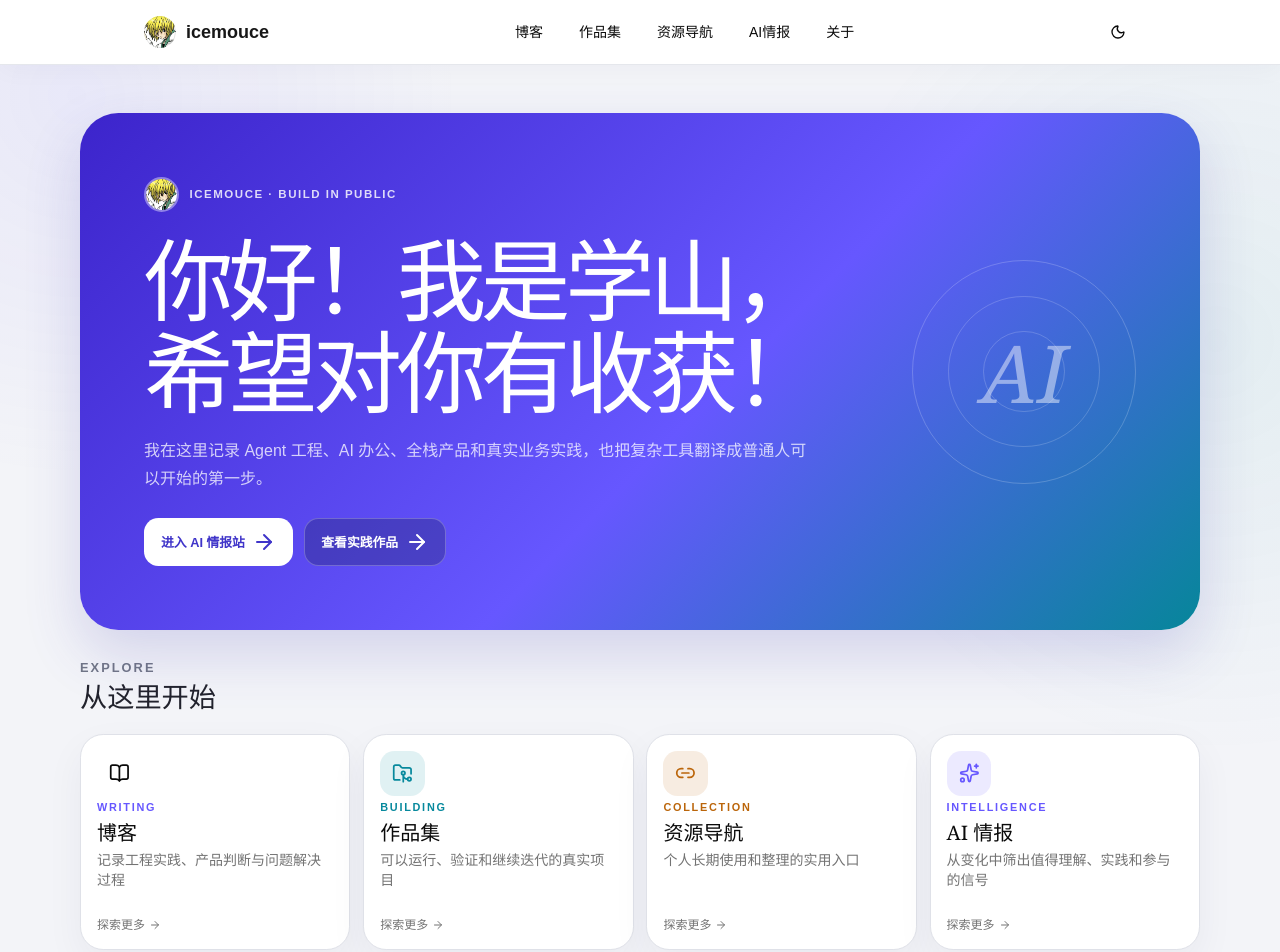
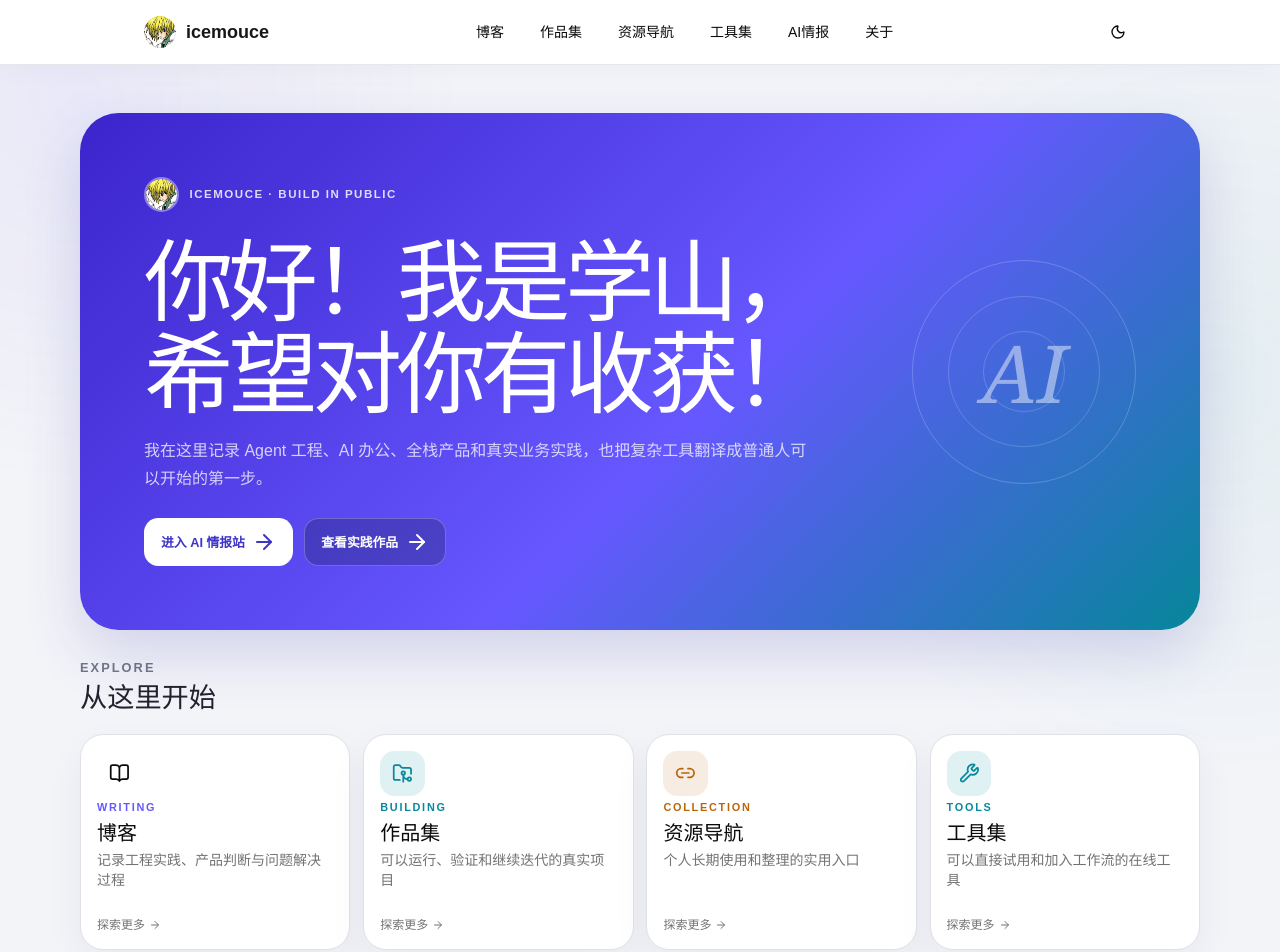
Before and after one commit to icemouce111/blog, a React (Vite) app: page / in a window 1280 px wide. Shown: the top 952 px of the page. Built offline with nearby package versions, Linux system fonts and the light colour scheme.

Commit message:
feat: add standalone tools collection

```diff
--- a/src/App.tsx
+++ b/src/App.tsx
@@ -6,6 +6,7 @@ import { BlogPage } from '@/pages/BlogPage'
 import { BlogPostPage } from '@/pages/BlogPostPage'
 import { ProjectsPage } from '@/pages/ProjectsPage'
 import { ResourcesPage } from '@/pages/ResourcesPage'
+import { ToolsPage } from '@/pages/ToolsPage'
 import { AboutPage } from '@/pages/AboutPage'
 import { AiDailyPage } from '@/pages/AiDailyPage'
 import { AiDailyPostPage } from '@/pages/AiDailyPostPage'
@@ -23,6 +24,7 @@ function App() {
             <Route path="blog/:slug" element={<BlogPostPage />} />
             <Route path="projects" element={<ProjectsPage />} />
             <Route path="resources" element={<ResourcesPage />} />
+            <Route path="tools" element={<ToolsPage />} />
             <Route path="about" element={<AboutPage />} />
             <Route path="ai-daily" element={<AiDailyPage />} />
             <Route path="ai-daily/:slug" element={<AiDailyPostPage />} />
--- a/src/components/layout/Footer.tsx
+++ b/src/components/layout/Footer.tsx
@@ -6,6 +6,7 @@ const footerLinks = [
   { href: '/blog', label: '博客' },
   { href: '/projects', label: '作品集' },
   { href: '/resources', label: '资源导航' },
+  { href: '/tools', label: '工具集' },
   { href: '/ai-daily', label: 'AI情报' },
   { href: '/about', label: '关于' },
 ] as const
--- a/src/components/layout/Navbar.tsx
+++ b/src/components/layout/Navbar.tsx
@@ -11,6 +11,7 @@ const navItems = [
   { href: '/blog', label: '博客' },
   { href: '/projects', label: '作品集' },
   { href: '/resources', label: '资源导航' },
+  { href: '/tools', label: '工具集' },
   { href: '/ai-daily', label: 'AI情报' },
   { href: '/about', label: '关于' },
 ] as const
--- /dev/null
+++ b/src/data/tools.json
@@ -0,0 +1,11 @@
+{
+  "disclaimer": "仅用于开发测试、表单联调和演示数据；不要用于冒充真实身份、开户、支付或规避实名要求。",
+  "items": [
+    {
+      "name": "美国地址生成器（新罕布什尔州）",
+      "url": "https://www.meiguodizhi.com/usa-address/new-hampshire",
+      "description": "随机生成新罕布什尔州地址及测试资料",
+      "note": "仅限测试数据使用"
+    }
+  ]
+}
--- a/src/pages/HomePage.tsx
+++ b/src/pages/HomePage.tsx
@@ -1,5 +1,5 @@
 import { Link } from 'react-router-dom'
-import { ArrowRight, BookOpen, FolderGit2, Link2, Sparkles } from 'lucide-react'
+import { ArrowRight, BookOpen, FolderGit2, Link2, Sparkles, Wrench } from 'lucide-react'
 import { Card, CardContent, CardDescription, CardHeader, CardTitle } from '@/components/ui/card'
 import { getPosts } from '@/lib/posts'
 import { PageContainer } from '@/components/layout/PageContainer'
@@ -28,6 +28,14 @@ const sections = [
     icon: Link2,
     href: '/resources',
     tone: 'amber',
+  },
+  {
+    title: '工具集',
+    description: '可以直接试用和加入工作流的在线工具',
+    eyebrow: 'TOOLS',
+    icon: Wrench,
+    href: '/tools',
+    tone: 'cyan',
   },
   {
     title: 'AI 情报',
--- /dev/null
+++ b/src/pages/ToolsPage.tsx
@@ -0,0 +1,65 @@
+import { ExternalLink, ShieldAlert, Wrench } from 'lucide-react'
+import { Card, CardContent, CardDescription, CardHeader, CardTitle } from '@/components/ui/card'
+import { Button } from '@/components/ui/button'
+import toolsData from '@/data/tools.json'
+import { PageContainer } from '@/components/layout/PageContainer'
+import { SectionHero } from '@/components/layout/SectionHero'
+
+interface ToolItem {
+  name: string
+  url: string
+  description: string
+  note: string
+}
+
+export function ToolsPage() {
+  const { disclaimer, items } = toolsData as { disclaimer: string; items: ToolItem[] }
+
+  return (
+    <div className="site-page">
+      <PageContainer size="wide">
+        <SectionHero
+          eyebrow="TOOLS"
+          title="工具集"
+          description="整理可以直接打开、试用和加入工作流的在线工具。先看用途与提示，再决定是否访问外部网站。"
+          icon={Wrench}
+          meta={`${items.length} 个工具`}
+          tone="cyan"
+        />
+
+        <div className="site-panel site-resource-notice">
+          <div className="flex items-start gap-3">
+            <ShieldAlert className="mt-0.5 h-5 w-5 shrink-0 text-amber-600" />
+            <div className="text-sm text-muted-foreground">
+              <p className="mb-1 font-medium text-foreground">工具使用说明</p>
+              <p className="m-0 leading-6">{disclaimer}</p>
+            </div>
+          </div>
+        </div>
+
+        <div className="site-panel site-tabs-panel">
+          <div className="site-resource-grid site-tone-cyan">
+            {items.map((item) => (
+              <Card key={item.name} className="site-card site-resource-card">
+                <CardHeader>
+                  <CardTitle>{item.name}</CardTitle>
+                  <CardDescription className="leading-5">{item.description}</CardDescription>
+                </CardHeader>
+                <CardContent className="mt-auto">
+                  {item.note && <p className="mb-3 text-xs leading-5 text-muted-foreground">{item.note}</p>}
+                  <Button
+                    variant="outline"
+                    size="sm"
+                    render={<a href={item.url} target="_blank" rel="noopener noreferrer" />}
+                  >
+                    访问 <ExternalLink className="h-3.5 w-3.5" />
+                  </Button>
+                </CardContent>
+              </Card>
+            ))}
+          </div>
+        </div>
+      </PageContainer>
+    </div>
+  )
+}
```
